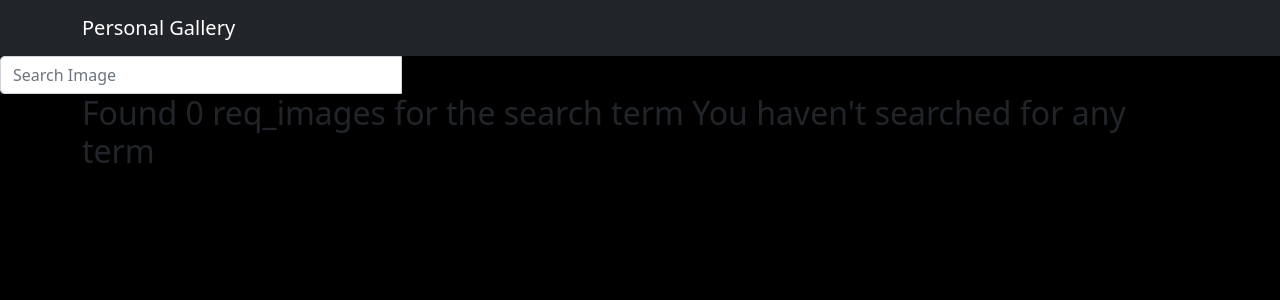
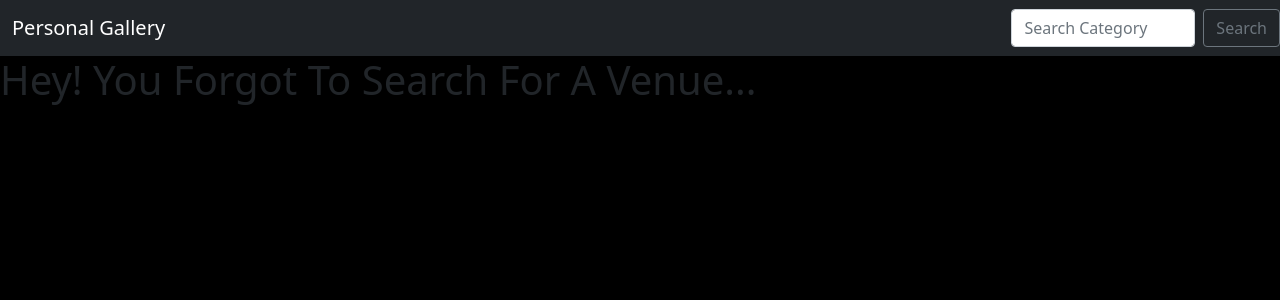
Before and after one commit to yahyasaadi/gallery, a Django app: page /search/ in a window 1280 px wide. Shown: the top 300 px of the page. Run offline with Django 4.2, Linux system fonts and the light colour scheme.

Commit message:
Added a search functionality

```diff
--- a/my_galley/settings.py
+++ b/my_galley/settings.py
@@ -27,7 +27,7 @@
 # SECURITY WARNING: don't run with debug turned on in production!
 DEBUG = (os.environ.get('DEBUG_VALUE') == 'True')
 
-ALLOWED_HOSTS = ['noorsgallery.herokuapp.com']
+ALLOWED_HOSTS = ['noorsgallery.herokuapp.com', '127.0.0.1']
 
 
 # Application definition
--- a/photos/models.py
+++ b/photos/models.py
@@ -40,7 +40,7 @@
     def __str__(self):
         return f'{self.img_category}'
 
-
+#
 class Photo(models.Model):
     img = models.ImageField(upload_to='images')
     img_name = models.CharField(max_length=50)
--- a/photos/templates/photos/base.html
+++ b/photos/templates/photos/base.html
@@ -17,7 +17,7 @@
     <!-- Navbar -->
     <nav class="navbar navbar-expand-lg bg-dark navbar-dark">
         <div class="container">
-            <a href="#" class="navbar-brand">Personal Gallery</a>
+            <a href="{% url 'home-photo' %}" class="navbar-brand">Personal Gallery</a>
             <button class="navbar-toggler" type="button" data-bs-toggle="collapse" data-bs-target="#navbarNav">
                 <span class="navbar-toggler-icon"></span>
             </button>
@@ -27,21 +27,13 @@
                 </ul>
             </div>
         </div>
+        <form class="d-flex" method=POST action="{% url 'search' %}">
+          {% csrf_token %}
+
+          <input class="form-control me-2" type="search" placeholder="Search Category" aria-label="Search" name="searched">
+          <button class="btn btn-outline-secondary" type="submit">Search</button>
+        </form>
     </nav>
-
-    <div class="col-sm-4 col-md-4 navbar-right">
-
-        <form class="navbar-form" role="search" action="{% url 'search' %}">
-
-          <div class="input-group">
-            <input type="text" class="form-control" placeholder="Search Image" name="category">
-            <div class="input-group-btn">
-              <button class="btn btn-default" type="submit"><i class="glyphicon glyphicon-search"></i></button>
-            </div>
-          </div>
-
-        </form>
-      </div>
 
     {% block content %}{% endblock %}
 
--- a/photos/templates/photos/search.html
+++ b/photos/templates/photos/search.html
@@ -1,25 +1,48 @@
 {% extends 'photos/base.html' %}
+
 {% block content %}
-<div class="container">
 
-  <div class="row">
-    {% if req_images %}
-      <h2>Found {{ req_images|length }} of searched term {{message}}</h2>
-    {% else %}
-      <h2> Found 0 req_images for the search term {{message}}</h2>
-    {% endif %}
+	{% if searched %}
+		<h1>You Searched For {{ searched }}</h1>
+		<br/>
 
-  </div>
+		{% for pic in pics %}
+        <div class="container text-center">
+          <img src="{{ pic.img.url }}" class="img-thumbnail mt-3" width="500" height="500">
 
-  <div class="row">
+          <!-- Button trigger modal -->
+          <button type="button" class="btn btn-primary m-3" data-bs-toggle="modal" data-bs-target="#image-{{pic.id}}">
+            View Image Details
+          </button>
+        </div>
+        <!-- Modal -->
+        <div class="modal fade" id="image-{{pic.id}}" tabindex="-1" aria-labelledby="exampleModalLabel" aria-hidden="true">
+          <div class="modal-dialog">
+            <div class="modal-content">
+              <div class="modal-header">
+                <h5 class="modal-title" id="exampleModalLabel">Image Details</h5>
+                <button type="button" class="btn-close" data-bs-dismiss="modal" aria-label="Close"></button>
+              </div>
+              <div class="modal-body">
+                <h3>Image name: {{ pic.img_name }}</h3>
+                <small class="text-muted">Taken at: {{ pic.img_location }}</small>
+                <small class="text-muted">Category of: {{ pic.img_category }}</small>
+                <h5>Description</h5>
+                <p>{{ pic.img_description }}</p>
+              </div>
+              <div class="modal-footer">
+                <button type="button" class="btn btn-secondary" data-bs-dismiss="modal">Close</button>
+              </div>
+            </div>
+          </div>
+        </div>
+		{% endfor %}
+	{% else %}
+		<h1>Hey! You Forgot To Search For A Venue...</h1>
+	{% endif %}
 
-  {% if req_images %}
-    {% for img in req_images %}
-      <div class="col-sm-6 col-md-3">
-          <h1>{{img.img_name}}</h1>
-      </div>
-    {% endfor %}
-  {% endif %}
-  </div>
-</div>
+
+
+
+
 {% endblock %}
--- a/photos/views.py
+++ b/photos/views.py
@@ -1,4 +1,5 @@
 from django.shortcuts import render
+from django.db.models import Q
 from .models import Photo, Location, Category
 
 # Create your views here.
@@ -11,13 +12,10 @@
 
 # Search method
 def search(request):
-    if 'category' in request.GET and request.GET["category"]:
-        search_term = request.GET.get("category")
-        searched_images = Photo.search_image(search_term)
-        message = f"{search_term}"
+	if request.method == "POST":
+		searched = request.POST['searched']
+		pics = Photo.objects.filter(img_category__img_category__contains=searched)
 
-        return render(request, 'photos/search.html',{"message":message,"req_images": searched_images})
-
-    else:
-        message = "You haven't searched for any term"
-        return render(request, 'photos/search.html',{"message":message})
+		return render(request, 'photos/search.html', {'searched':searched, 'pics':pics})
+	else:
+		return render(request, 'photos/search.html')
```
